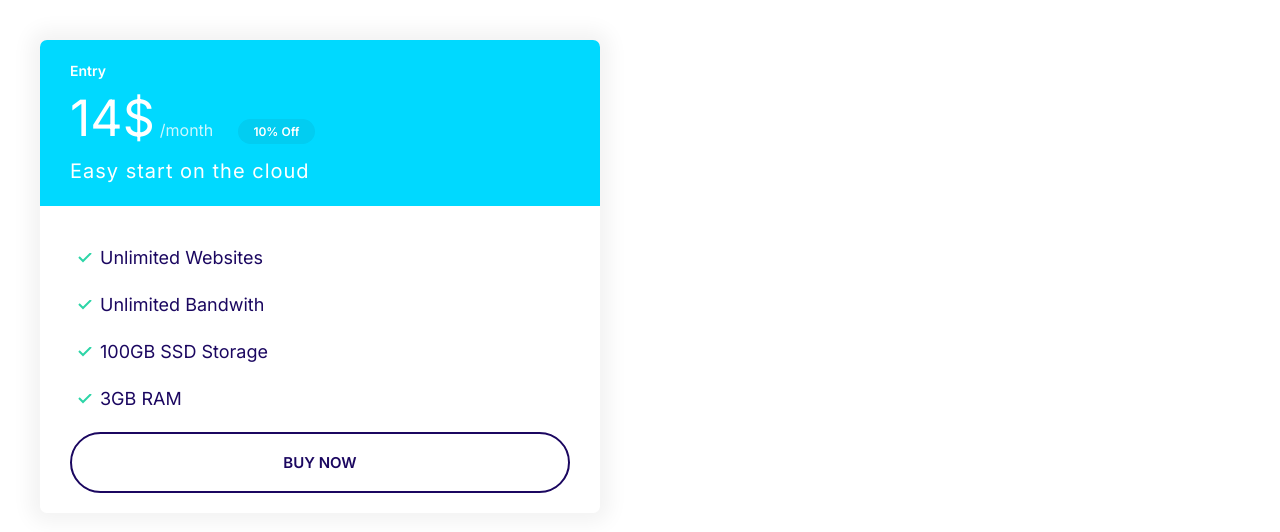
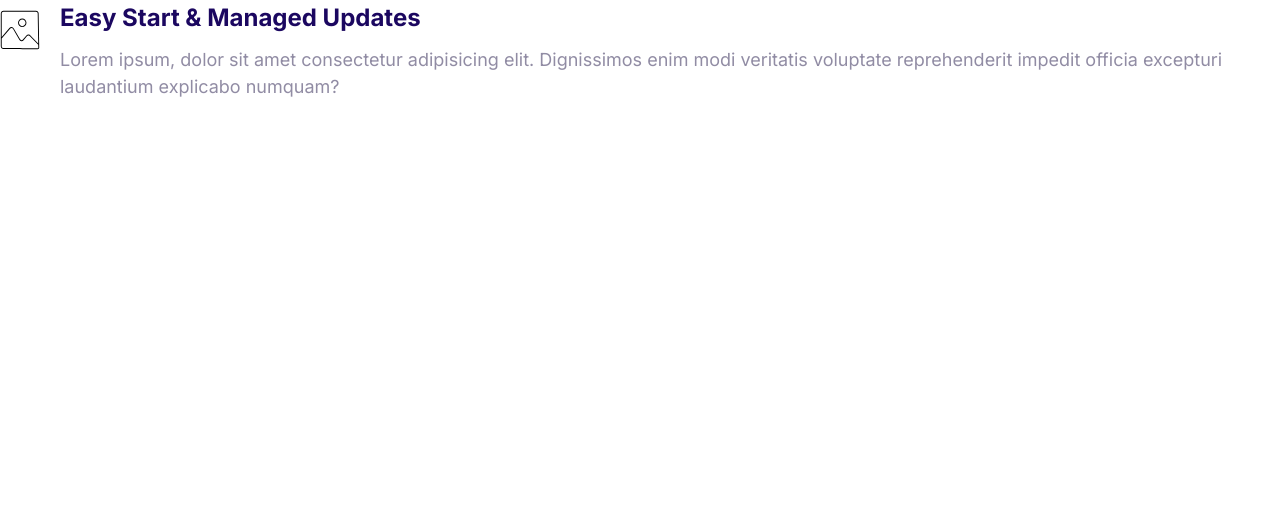
Before and after one commit to pankotskyi/artemify, a plain HTML site: page index.html in a window 1280 px wide. Drawn offline with Linux system fonts and the light colour scheme.

Commit message:
Set up medias.

```diff
--- a/css/styles.css
+++ b/css/styles.css
@@ -324,6 +324,19 @@ a {
   margin-bottom: 2rem;
 }
 
+.plan--popular .card__header {
+  position: relative;
+}
+
+.plan--popular .card__header::before {
+  content: url(/images/popular.svg);
+  width: 40px;
+  display: inline-block;
+  position: absolute;
+  top: -6px;
+  right: 5%;
+}
+
 @media screen and (min-width: 1024px) {
   .plan__name {
     font-size: 1.4rem;
@@ -337,3 +350,18 @@ a {
     font-size: 1.6rem;
   }
 }
+
+/* Medias */
+
+.media {
+  display: flex;
+}
+
+.media__image {
+  margin-right: 2rem;
+  margin-top: 1rem;
+}
+
+.media__name {
+  margin-top: 0;
+}
--- a/index.html
+++ b/index.html
@@ -15,26 +15,19 @@
     <link rel="stylesheet" href="css/styles.css" />
   </head>
   <body>
-    <div style="width: 50%; padding: 4rem">
-      <div class="plan">
-        <div class="card">
-          <header class="card__header card--secondary">
-            <h3 class="plan__name">Entry</h3>
-            <span class="plan__price">14$</span>
-            <span class="plan__billing-cycle">/month</span>
-            <span class="badge badge--secondary badge--small">10% Off</span>
-            <span class="plan__moto">Easy start on the cloud</span>
-          </header>
-          <div class="card__body">
-            <ul class="list list--tick">
-              <li class="list__item">Unlimited Websites</li>
-              <li class="list__item">Unlimited Bandwith</li>
-              <li class="list__item">100GB SSD Storage</li>
-              <li class="list__item">3GB RAM</li>
-            </ul>
-            <button class="btn btn--outline btn-block">BUY NOW</button>
-          </div>
-        </div>
+    <div class="media">
+      <div class="media__image">
+        <svg class="icon icon--primary">
+          <use xlink:href="/images/sprite.svg#snap"></use>
+        </svg>
+      </div>
+      <div class="media__body">
+        <h3 class="media__name">Easy Start & Managed Updates</h3>
+        <p>
+          Lorem ipsum, dolor sit amet consectetur adipisicing elit. Dignissimos
+          enim modi veritatis voluptate reprehenderit impedit officia excepturi
+          laudantium explicabo numquam?
+        </p>
       </div>
     </div>
   </body>
```
Also changed, not shown: images/popular.svg (added).
